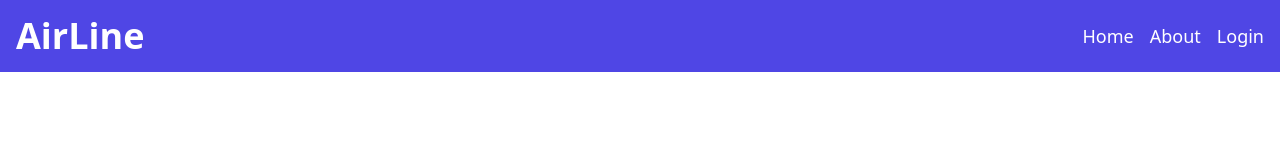
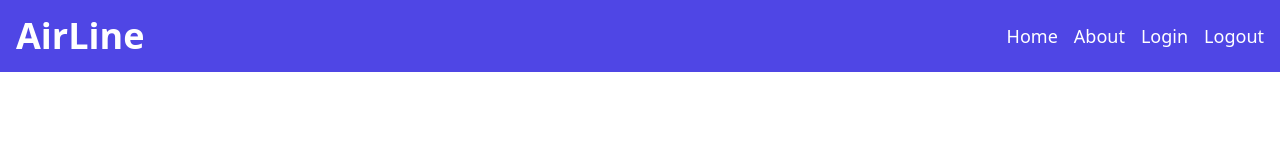
Before and after one commit to nayan-suhagiya/airline-frontend, a React (Vite) app: page /dashboard/admin in a window 1280 px wide. Shown: the top 160 px of the page. Built offline with nearby package versions, Linux system fonts and the light colour scheme.

Commit message:
revert nayan changes

```diff
--- a/src/App.jsx
+++ b/src/App.jsx
@@ -1,4 +1,5 @@
-import { Routes, Route } from "react-router-dom";
+import { createContext } from "react";
+import { BrowserRouter, Routes, Route } from "react-router-dom";
 import "react-toastify/dist/ReactToastify.css";
 import Landing from "./Pages/Landing";
 import { About } from "./Pages/About";
@@ -9,6 +10,8 @@ import AuthRoute from "./Routes/AuthRoute";
 import AdminHome from "./Pages/Admin/AdminHome";
 import UserHome from "./Pages/User/UserHome";
 import NotFound from "./Pages/NotFound";
+
+const useContext = createContext();
 
 const App = () => {
   return (
--- a/src/Components/Nav.jsx
+++ b/src/Components/Nav.jsx
@@ -1,7 +1,6 @@
-import React, { useEffect, useState } from "react";
+import React, { useState } from "react";
 import { Link } from "react-router-dom";
 import navicon from "../assets/navicon.gif";
-import { useAuth } from "../Context/Auth";
 
 const Nav = () => {
   const [isMobileMenuOpen, setMobileMenuOpen] = useState(false);
@@ -9,18 +8,6 @@ const Nav = () => {
   const toggleMobileMenu = () => {
     setMobileMenuOpen(!isMobileMenuOpen);
   };
-
-  const { auth, logout } = useAuth();
-  const [isLoggedIn, setIsLoggedIn] = useState(false);
-
-  useEffect(() => {
-    if (Object.keys(auth).length > 0) {
-      console.log("auth >>>>", auth);
-      setIsLoggedIn(true);
-    } else {
-      setIsLoggedIn(false);
-    }
-  }, [auth, isLoggedIn, logout]);
 
   return (
     <>
@@ -37,21 +24,15 @@ const Nav = () => {
             <Link to="about" className="text-white text-lg hover:text-gray-300">
               About
             </Link>
-            {isLoggedIn ? (
-              <button
-                onClick={logout}
-                className="text-white text-lg hover:text-gray-300"
-              >
-                Logout
-              </button>
-            ) : (
-              <Link
-                to="login"
-                className="text-white text-lg hover:text-gray-300"
-              >
-                Login
-              </Link>
-            )}
+            <Link to="login" className="text-white text-lg hover:text-gray-300">
+              Login
+            </Link>
+            <Link
+              to="logout"
+              className="text-white text-lg hover:text-gray-300"
+            >
+              Logout
+            </Link>
           </div>
 
           <div className="md:hidden">
--- a/src/Context/Auth.jsx
+++ b/src/Context/Auth.jsx
@@ -1,12 +1,10 @@
-import { createContext, useContext, useState, useEffect } from "react";
-import { jwtDecode } from "jwt-decode";
-import { useNavigate } from "react-router-dom";
+import { createContext, useContext, useState, useEffect } from 'react';
+import { jwtDecode } from "jwt-decode"
 
 const AuthContext = createContext();
 
 export const AuthProvider = ({ children }) => {
   const [auth, setAuth] = useState({});
-  const navigate = useNavigate();
 
   useEffect(() => {
     const userItem = localStorage.getItem("token");
@@ -14,12 +12,12 @@ export const AuthProvider = ({ children }) => {
       const decodedToken = jwtDecode(userItem);
       setAuth(decodedToken);
     }
-  }, []);
+  }, [])
+
 
   const logout = () => {
     setAuth({});
-    localStorage.removeItem("token");
-    navigate("/login");
+    localStorage.removeItem('token');
   };
 
   return (
--- a/src/Pages/Admin/AdminHome.jsx
+++ b/src/Pages/Admin/AdminHome.jsx
@@ -1,4 +1,4 @@
-import React, { useEffect } from "react";
+import React from "react";
 
 const AdminHome = () => {
   return <div>AdminHome</div>;
```
